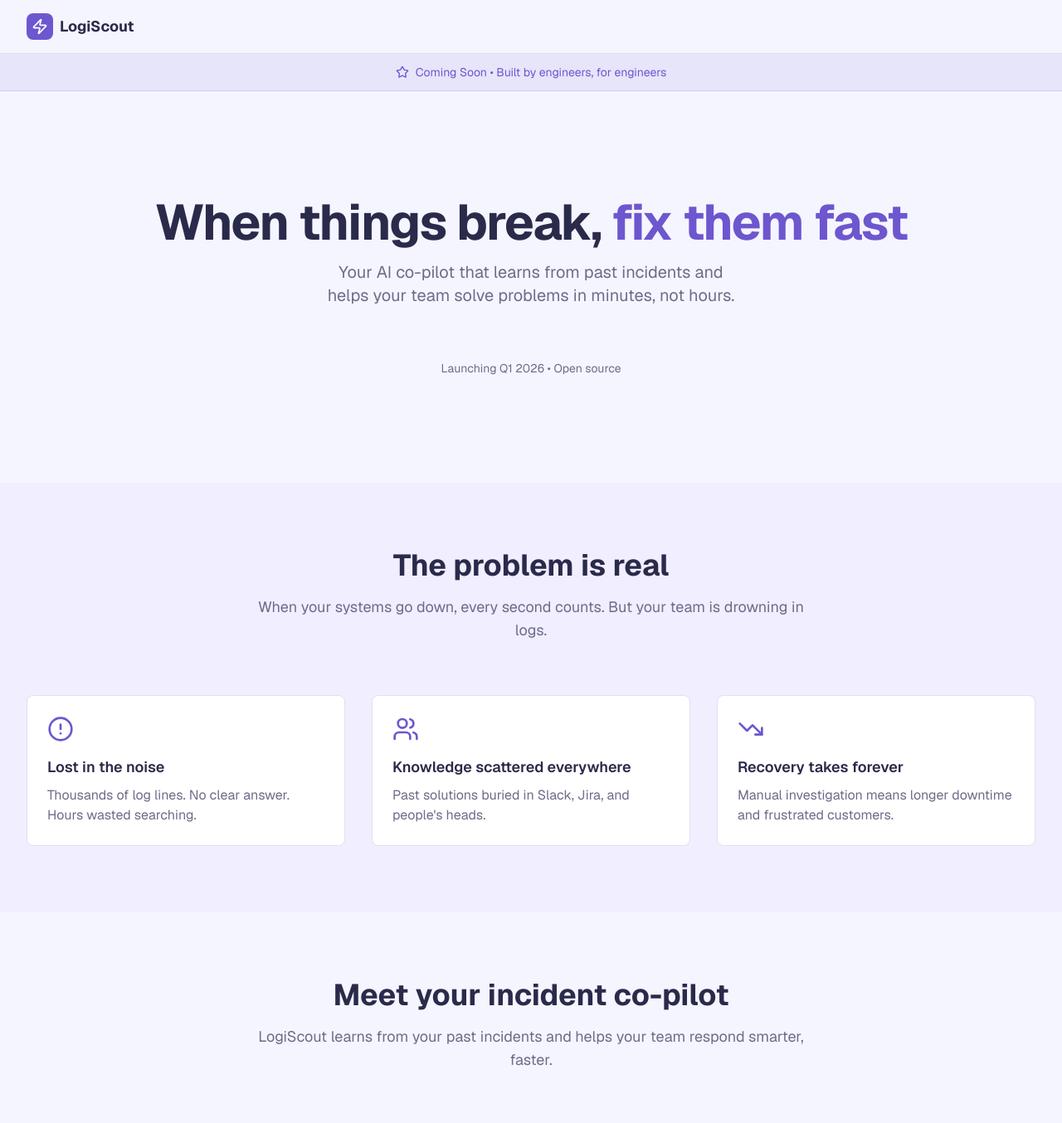
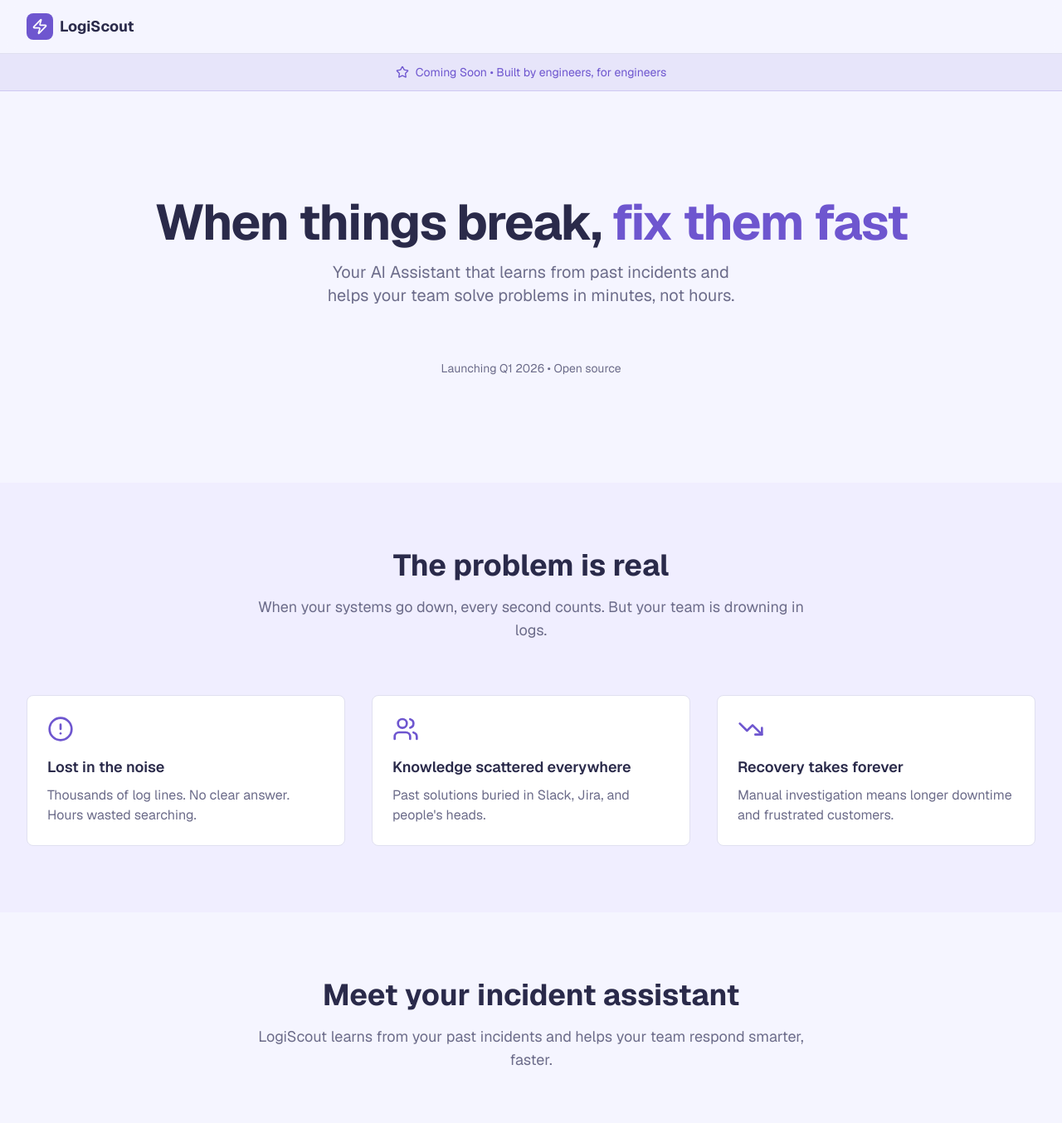
Before and after one commit to saadakmal460/LogiScout-Landing, a Next.js app: page / in a window 1280 px wide. Shown: the top 1354 px of the page at 83% size. Built offline with nearby package versions, Linux system fonts and the light colour scheme.

Commit message:
Text fix

```diff
--- a/app/page.tsx
+++ b/app/page.tsx
@@ -45,7 +45,7 @@ export default function Home() {
               When things break, <span className="text-primary">fix them fast</span>
             </h1>
             <p className="text-xl text-muted-foreground max-w-2xl mx-auto text-balance">
-              Your AI co-pilot that learns from past incidents and helps your team solve problems in minutes, not hours.
+              Your AI Assistant that learns from past incidents and helps your team solve problems in minutes, not hours.
             </p>
           </div>
           <div className="flex flex-col sm:flex-row gap-4 justify-center">
@@ -102,7 +102,7 @@ export default function Home() {
       <section className="py-20">
         <div className="max-w-7xl mx-auto px-4 sm:px-6 lg:px-8">
           <div className="text-center space-y-4 mb-16">
-            <h2 className="text-3xl md:text-4xl font-bold">Meet your incident co-pilot</h2>
+            <h2 className="text-3xl md:text-4xl font-bold">Meet your incident assistant</h2>
             <p className="text-lg text-muted-foreground max-w-2xl mx-auto">
               LogiScout learns from your past incidents and helps your team respond smarter, faster.
             </p>
```
